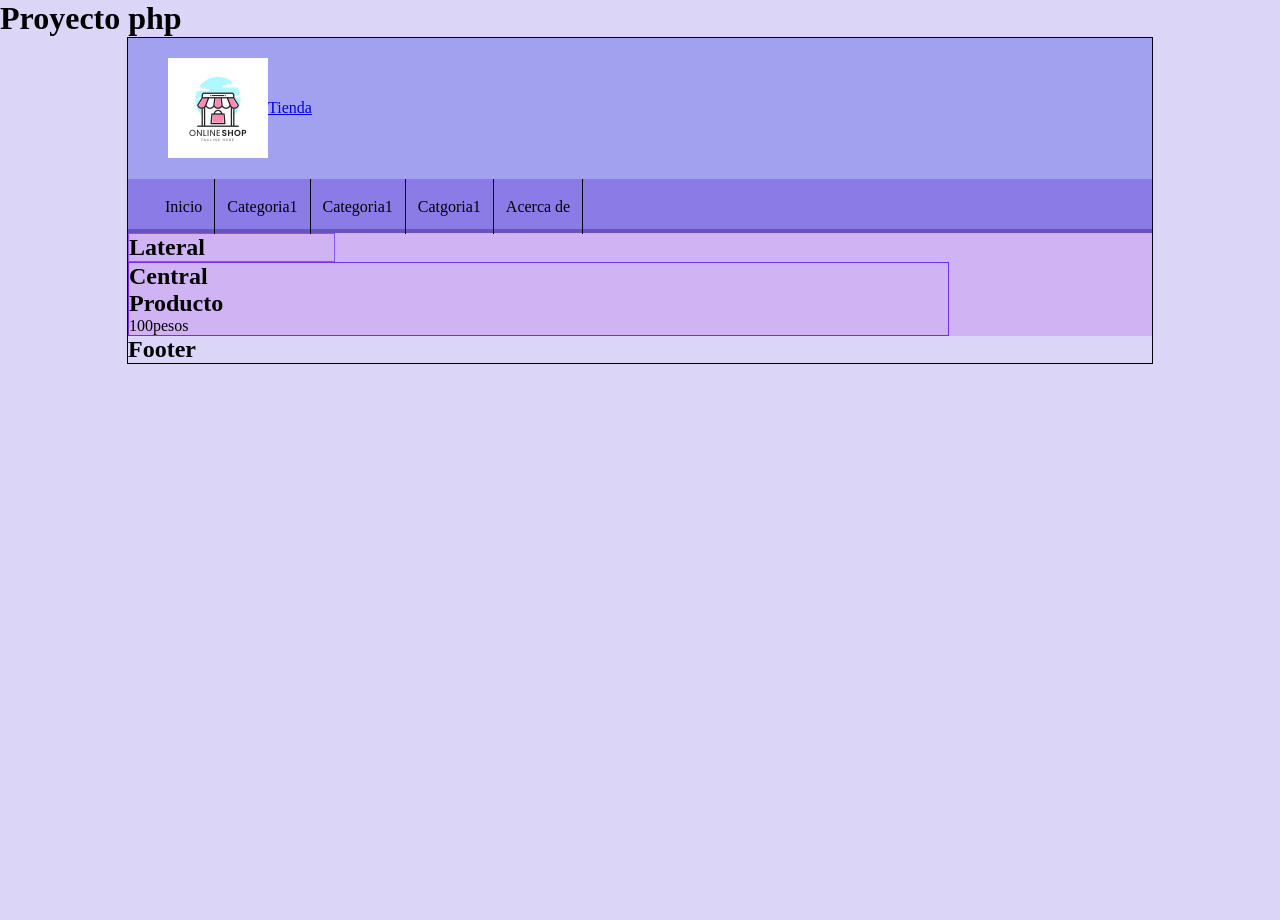
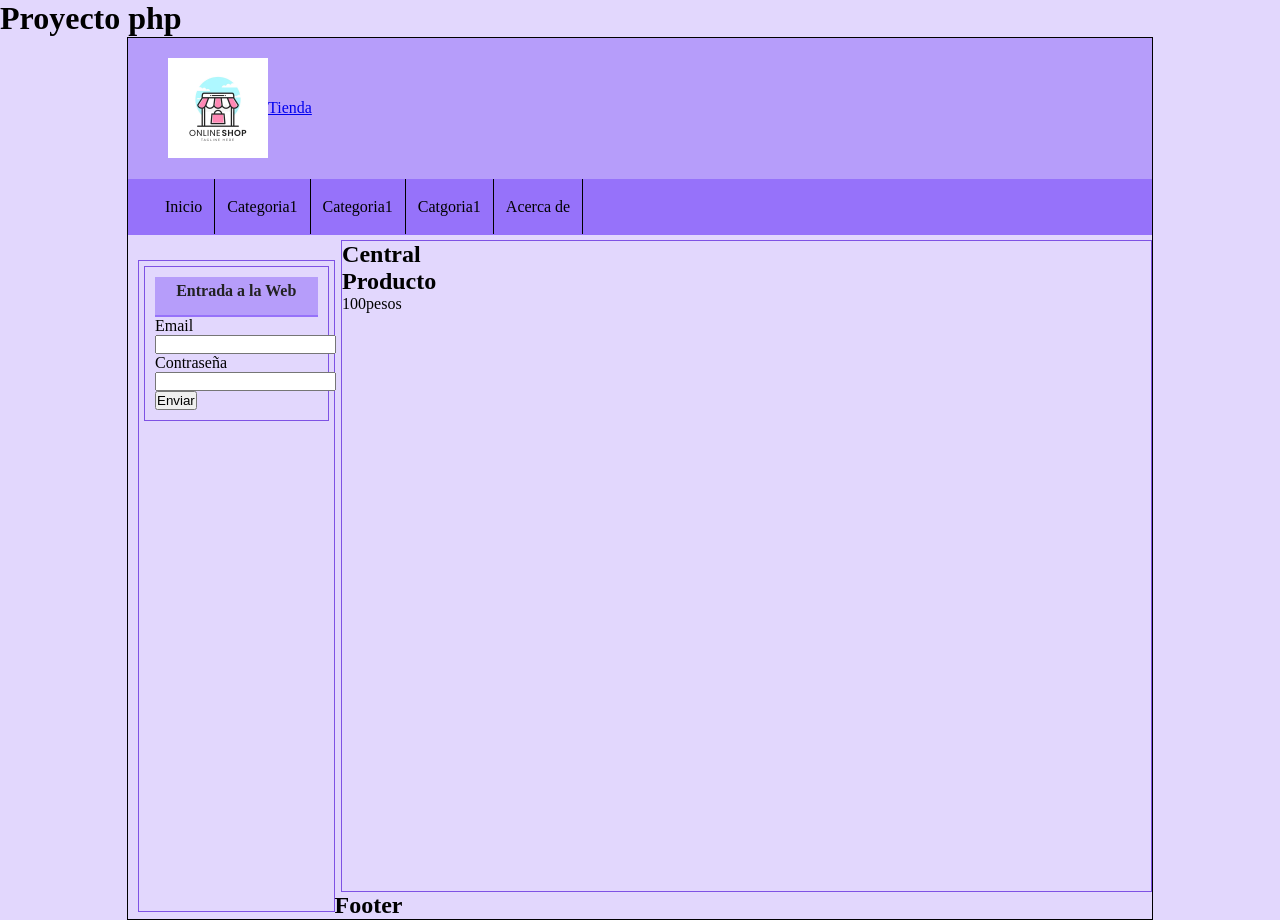
Before and after one commit to sofiabarreramontenegro26-tech/Pruebaphp, a PHP site: page / in a window 1280 px wide. Before the commit the page ends 364 px from the top, so only its background shows below. Run offline with PHP 8.4, Linux system fonts and the light colour scheme.

Commit message:
creacion formulario login en lateral

```diff
--- a/index.html
+++ b/index.html
@@ -30,7 +30,8 @@
           </li>
            <li>
            <a href="#">Catgoria1</a>
-            </li><li>
+            </li>
+            <li>
            <a href="#">Acerca de</a>
           </li>
 
@@ -38,7 +39,25 @@
      </nav>
      <div id="content">
          <aside id="lateral">
-             <h2>Lateral</h2>
+          <div id="login" class="block_aside">
+            <h3>Entrada a la Web</h3>
+            <form action="#" method="post">
+              <label for="email">Email</label>
+              <input type="email" name="email">
+
+              <label for="password">Contraseña</label>
+              <input type="password" name="password">
+
+              <input type="submit" value="Enviar">
+
+
+
+            </form>
+
+          </div>
+
+
+
          </aside>
          <div id="central">
             <h2>Central</h2>
--- a/style.css
+++ b/style.css
@@ -4,19 +4,19 @@
 }
 
 body{
-    background-color: rgb(219, 214, 248);
+    background-color: rgb(226, 215, 253);
 }
 
 #container{
     width: 80%;
     margin: 0px auto;
-    border: 1px solid black;
+    border: 1px solid rgb(0, 0, 0);
 
 }
 
 #header{
     height: 141px;
-    background-color: rgb(162, 161, 240);
+    background-color: rgb(182, 157, 250);
     color: black;
     text-align: center;
     line-height: 100px;
@@ -34,12 +34,11 @@ body{
 }
 
 #menu{
-    background-color: rgb(139, 123, 230);
+    background-color: rgb(150, 114, 250);
     color: black;
     height: 50px;
-    border-bottom: 4px solid rgb(103, 83, 189);
+    border-bottom: 6px solid rgb(150, 114, 250);
 }
-
 #menu ul{
     list-style: none;
     text-decoration: none;
@@ -62,21 +61,51 @@ body{
 }
 
 #menu a:hover{
-    background: rgb(207, 179, 243);
+    background: rgb(226, 215, 253);
 }
 
 #content{
-    margin: 0px auto;
-    background: rgb(207, 179, 243);;
+    margin: 5px auto;
+    background: rgb(0, 0, 0);
 }
 
 /*barra lateral*/
 #lateral{
-    width: 20%;
-    border: 1px solid rgb(149, 78, 241);
+    width: 19%;
+    min-height: 650px;
+    border: 1px solid rgb(126, 82, 228);
+    float: left;
+    margin-top: 20px;
+    margin-left: 10px;
+
+}
+
+#lateral .block_aside{
+    display: block;
+    width: 82;
+    margin: 5px;
+    padding: 10px;
+    border: 1px solid rgb(126, 82, 228);
+
+}
+
+#lateral h3{
+    font-display: block;
+    color: #222;
+    width: 100%;
+    text-align: center;
+    padding-top: 5px;
+    padding-bottom: 15px;
+    font-size: 16px;
+    font-weight: bold;
+    background: rgb(182, 157, 250);
+    border-bottom: 2px solid rgb(150, 114, 250);
+
 }
 
 #central{
-    width: 80%;
-    border: 1px solid rgb(126, 42, 236);
+    width: 79%;
+    min-height: 650px;
+    float: right;
+    border: 1px solid rgb(126, 82, 228);
 }
```
